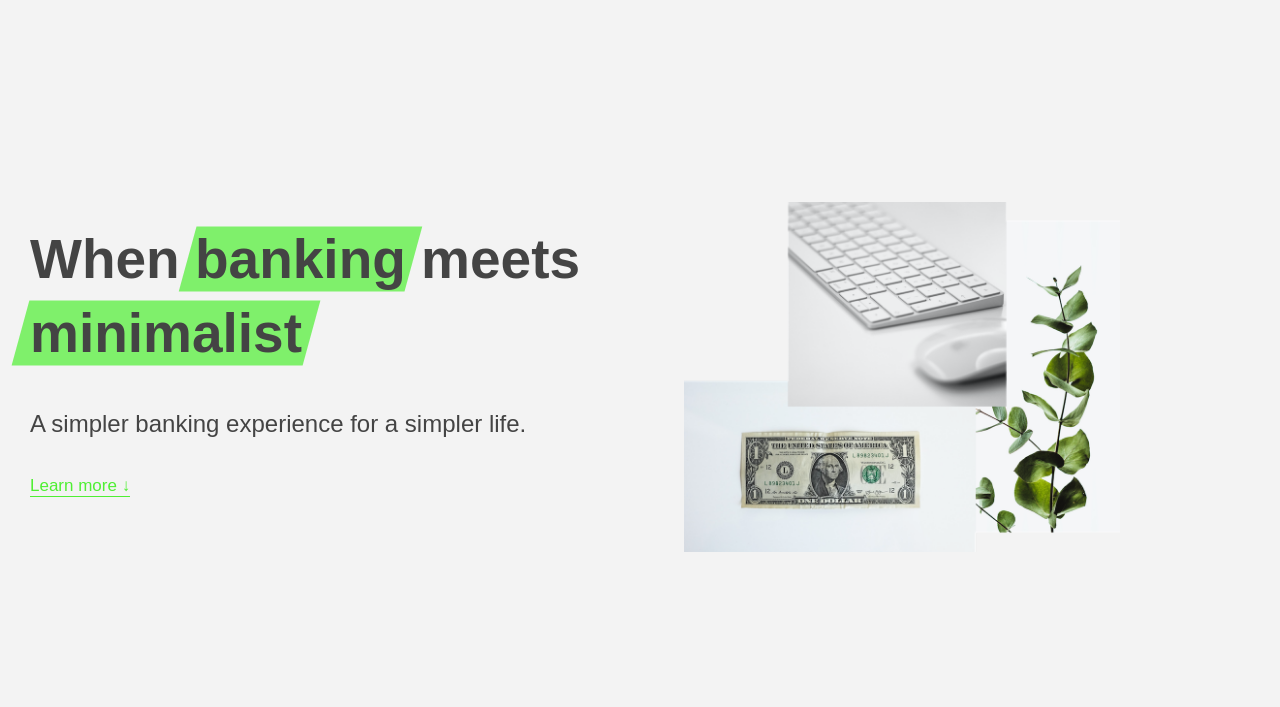
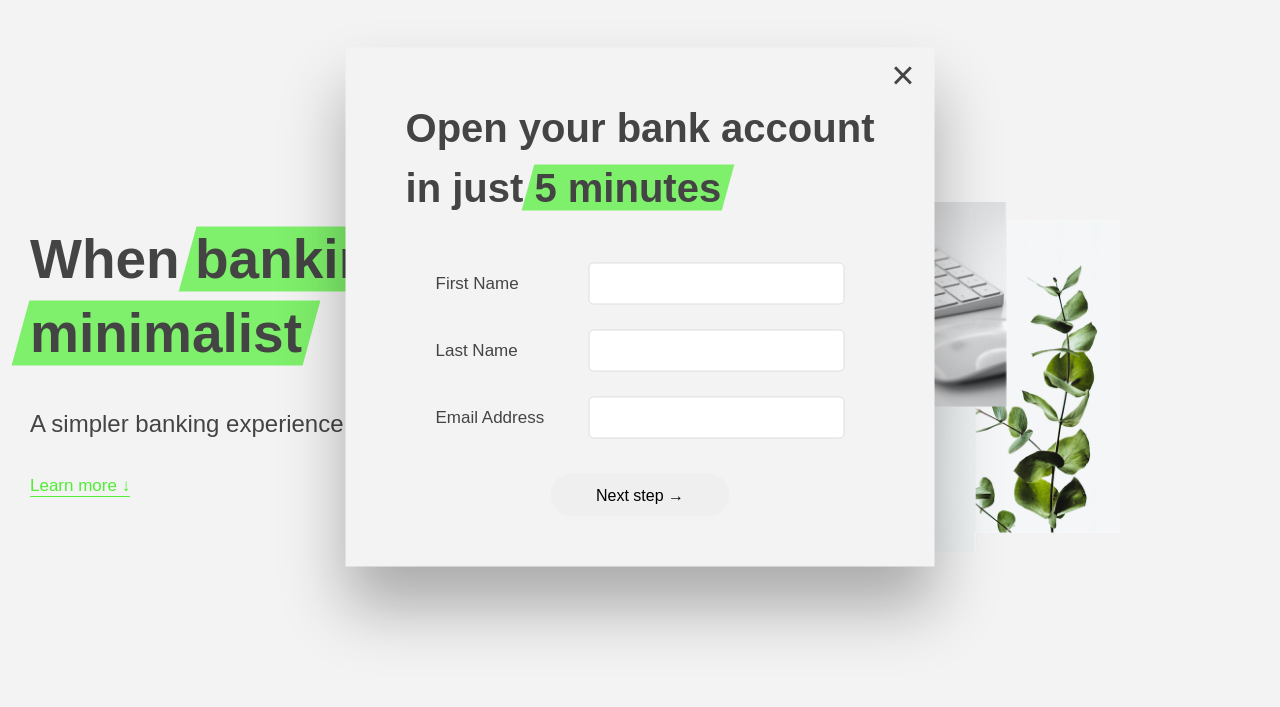
Before and after one commit to timzo31/Bankist, a website: page index.html in a window 1280 px wide. Shown: the part 93-800 px from the top of the page. Drawn offline with Linux system fonts and the light colour scheme; files that its build step writes are made by us from their sources.

Commit message:
CSS of the Modal component completed.

```diff
--- a/index.html
+++ b/index.html
@@ -332,7 +332,7 @@
       </p>
     </footer>
 
-    <div class="modal hidden">
+    <div class="modal" id="modal">
       <button class="btn--close-modal">&times;</button>
       <h2 class="modal__header">
         Open your bank account <br />
--- a/js/script.js
+++ b/js/script.js
@@ -0,0 +1,4 @@
+"use strict";
+
+/////////////SMOOTH SCROLLING///////////////
+const btnShowModal = document.querySelector('.btn--show-modal');
--- /dev/null
+++ b/sass/components/_modal.scss
@@ -0,0 +1,86 @@
+/////////////MODAL//////////
+.modal {
+    position: fixed;
+    top: 50%;
+    left: 50%;
+    transform: translate(-50%, -50%);
+    max-width: 60rem;
+    background-color: #f3f3f3;
+    padding: 5rem 6rem;
+    box-shadow: 0 4rem 6rem rgba($color-black-1, .3);
+    z-index: 1000;
+    transition: all .5s;
+
+    &__header {
+        font-size: 4rem;
+        line-height: 1.5;
+        margin-bottom: 4.5rem;
+    }
+
+    &__form {
+        margin: 0 3rem;
+        display: grid;
+        grid-template-columns: 1fr 2fr;
+        align-items: center;
+        column-gap: 2.5rem;
+        row-gap: 2.5rem;
+
+        label {
+            font-size: 1.7rem;
+            font-weight: 500;
+        }
+
+        input {
+            font-size: 1.7rem;
+            padding: 1rem 1.5rem;
+            border: 1px solid #ddd;
+            border-radius: .5rem;
+        }
+
+        button {
+            grid-column: 1 / span 2;
+            justify-self: center;
+            margin-top: 1rem;
+        }
+    }
+}
+
+.btn--close-modal {
+    font-family: inherit;
+    color: inherit;
+    position: absolute;
+    top: .5rem;
+    right: 2rem;
+    font-size: 4rem;
+    cursor: pointer;
+    background: none;
+    border: none;
+}
+
+.overlay {
+    position: fixed;
+    top: 0;
+    left: 0;
+    width: 100%;
+    background-color: rgba($color-black-1, .5);
+    backdrop-filter: blur(4px);
+    z-index: 100;
+    transition: all .5s;
+}
+
+.hidden {
+    visibility: hidden;
+    opacity: 0;
+}
+
+///////////////COOKIE MESSAGE//////////////
+.cookie-message {
+    display: flex;
+    align-items: center;
+    justify-content: space-evenly;
+    width: 100%;
+    background-color: $color-white-1;
+    color: #ddd;
+    font-size: 1.5rem;
+    font-weight: 400;
+}
--- a/sass/main.scss
+++ b/sass/main.scss
@@ -14,6 +14,7 @@
 @import "components/buttons";
 @import "components/icons";
 @import "components/operations";
+@import 'components/modal';
 
 
 @import "layouts/header";
```
Also changed, not shown: css/style.css.
